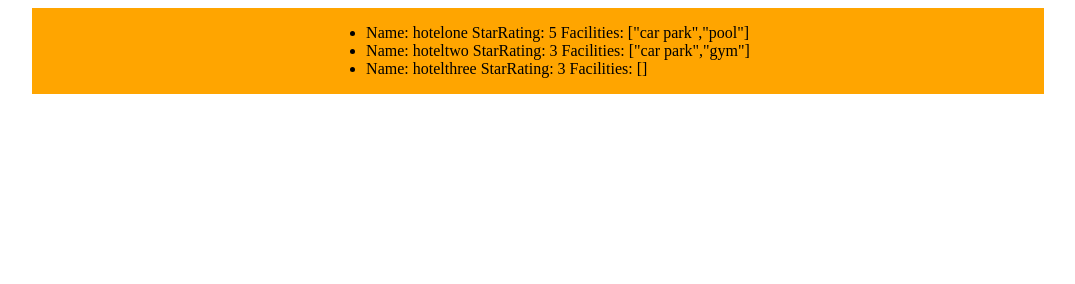
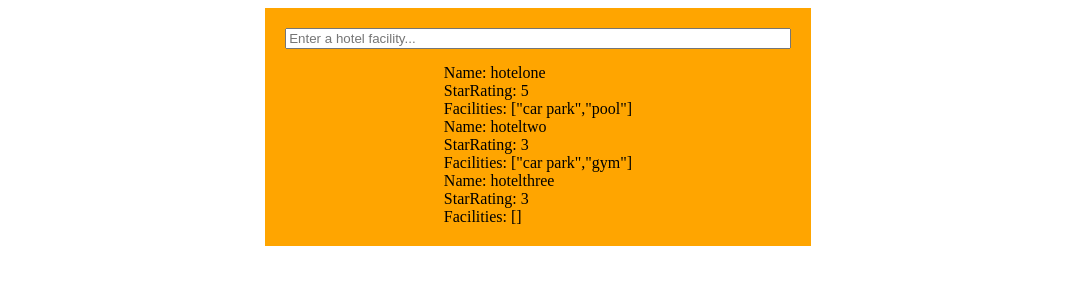
Before and after one commit to safderiqbal/frontend-kata, a website: page app/index.html in a window 1280 px wide. Shown: the whole page, without its empty margins (102-1177 px from the left). Drawn offline with nearby package versions, Linux system fonts and the light colour scheme.

Commit message:
Added search box. Needs filter creating and connecting to data view

```diff
--- a/app/index.html
+++ b/app/index.html
@@ -8,13 +8,12 @@
     <body data-ng-controller="MainController as main">
         <div id="container">
             <div class="search-area">
+                <input type="search" data-ng-model="main.searchTerm" placeholder="Enter a hotel facility..." />
             </div>
             <div class="results-view">
-                <ul>
-                    <li data-ng-repeat="hotel in main.data">
-                        Name: {{ hotel.Name }} StarRating: {{ hotel.StarRating }} Facilities: {{ hotel.Facilities }}
-                    </li>
-                </ul>
+                <div data-ng-repeat="hotel in main.data">
+                    <div>Name: {{ hotel.Name }}</div><div>StarRating: {{ hotel.StarRating }}</div><div>Facilities: {{ hotel.Facilities }}</div>
+                </div>
             </div>
         </div>
 
--- a/app/styles/main.css
+++ b/app/styles/main.css
@@ -4,10 +4,25 @@ body {
 
 #container {
     background: orange;
-    height: 80%;
-    width: 80%;
+    height: 60%;
+    width: 40%;
     margin: 0 auto;
     display: flex;
+    flex-direction: column;
     justify-content: center;
     align-items: center;
+    padding: 20px;
 }
+
+.search-area {
+    padding-bottom: 15px;
+    width: 100%;
+}
+
+.search-area input {
+    width: 100%;
+}
+
+.results-view {
+    flex-direction: row;
+}
```
